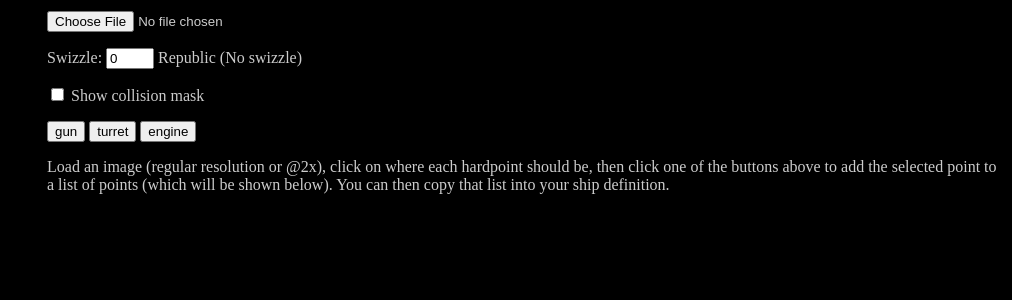
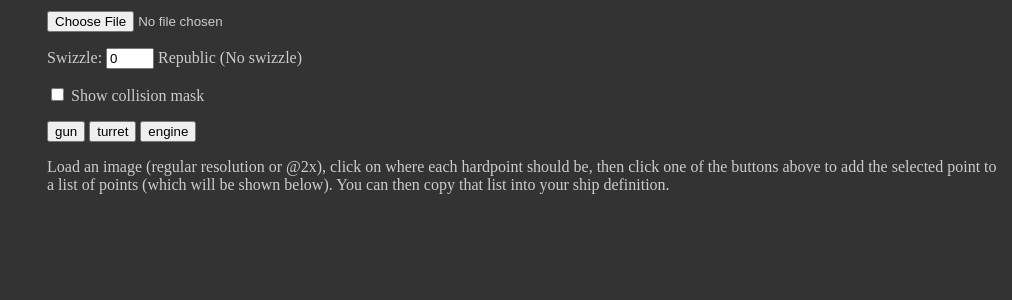
Before and after one commit to endless-sky/endless-sky.github.io, a Jekyll site: the page ship_builder.html, which Jekyll copies as it is, in a window 1280 px wide. Shown: the top 300 px of the page, without its empty margins (268-1280 px from the left). Built offline with Jekyll 4.4.1, drawn with Linux system fonts in a browser that asks for light colours.

Commit message:
Changed the ship builder background so the ends of very dark engines are easier to see.

```diff
--- a/ship_builder.html
+++ b/ship_builder.html
@@ -1,6 +1,6 @@
 <html>
 <head><title>Endless Sky Ship Builder</title>
-<script type='text/javascript'>
+<script type="text/javascript">
 
 // Globals.
 var reader;
@@ -215,7 +215,7 @@ function setShowOutline() {
 <style type="text/css">
 body {
 	color: #CCCCCC;
-	background-color: #000000;
+	background-color: #333333;
 }
 </style>
 </head>
```
